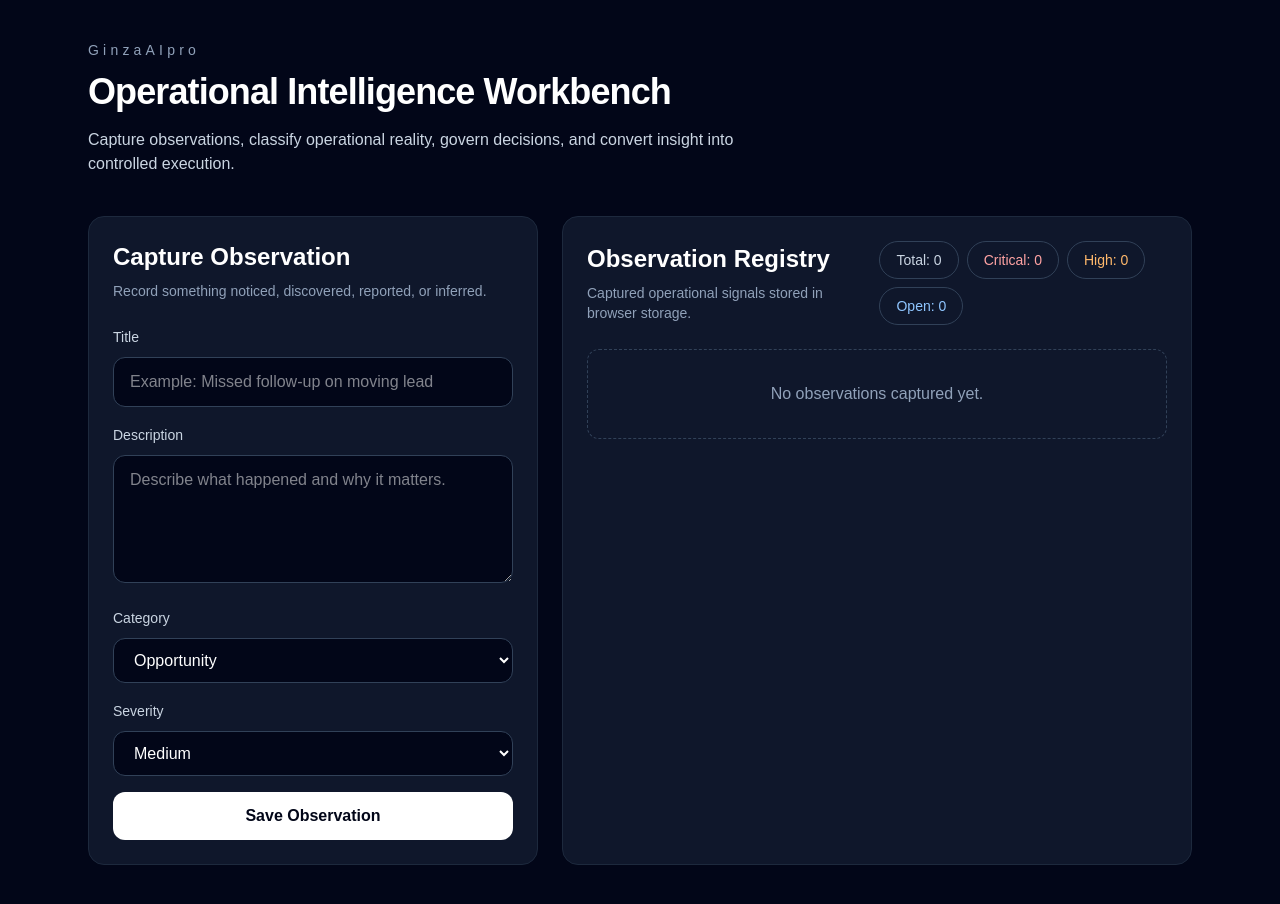
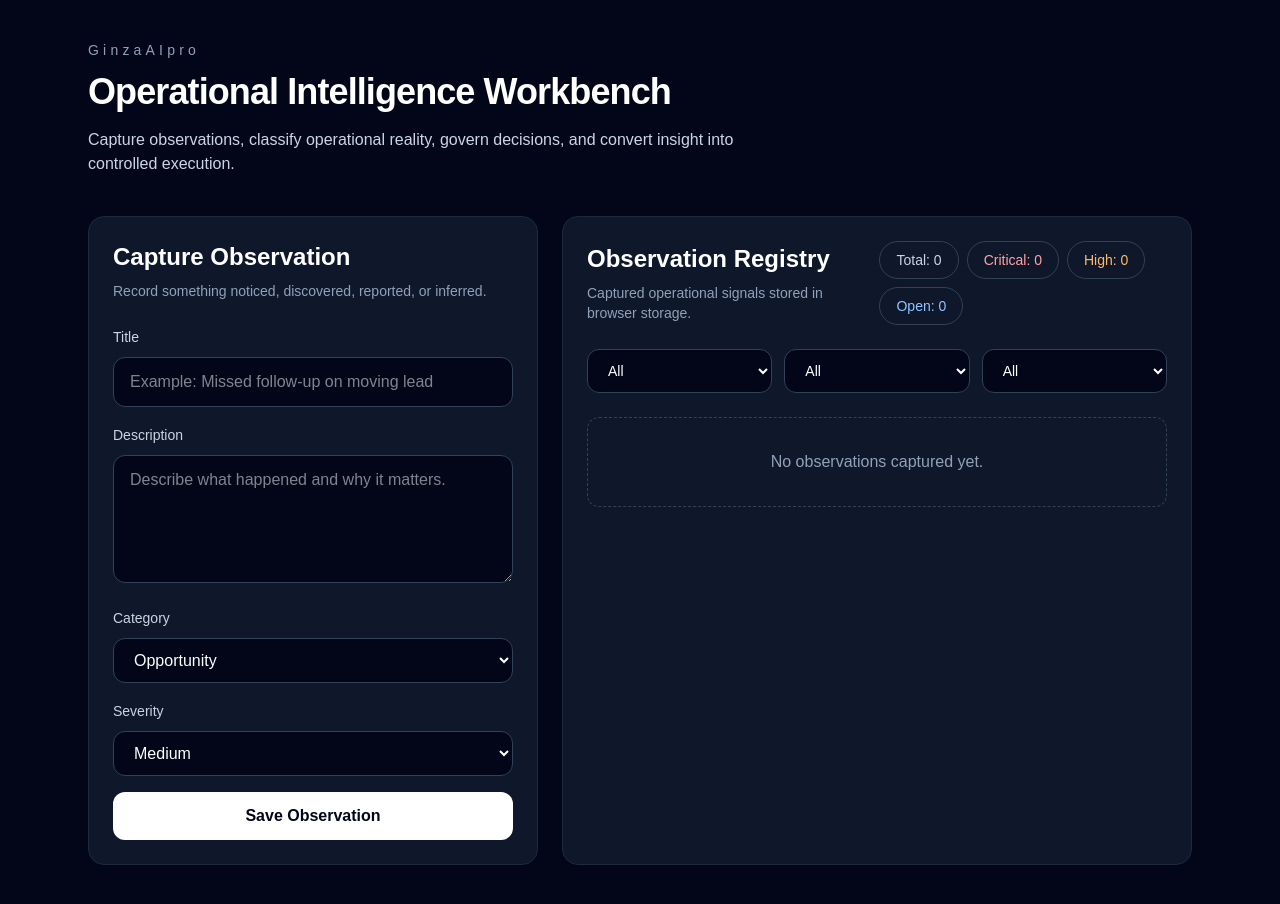
Before and after one commit to Simbaboop/GinzaAIpro, a Next.js app in the folder apps/ginzaaipro-dashboard/: page / in a window 1280 px wide. Built offline with nearby package versions, Linux system fonts and the light colour scheme.

Commit message:
Add Observation operational filters

```diff
--- a/apps/ginzaaipro-dashboard/src/app/page.tsx
+++ b/apps/ginzaaipro-dashboard/src/app/page.tsx
@@ -30,6 +30,9 @@ export default function Home() {
   const [description, setDescription] = useState("");
   const [category, setCategory] = useState("Opportunity");
   const [severity, setSeverity] = useState("Medium");
+  const [categoryFilter, setCategoryFilter] = useState("All");
+  const [severityFilter, setSeverityFilter] = useState("All");
+  const [statusFilter, setStatusFilter] = useState("All");
 
   useEffect(() => {
     const stored = localStorage.getItem("ginzaaipro_observations");
@@ -72,6 +75,18 @@ export default function Home() {
       ),
     );
   }
+  const filteredObservations = observations.filter((observation) => {
+    const matchesCategory =
+      categoryFilter === "All" || observation.category === categoryFilter;
+
+    const matchesSeverity =
+      severityFilter === "All" || observation.severity === severityFilter;
+
+    const matchesStatus =
+      statusFilter === "All" || observation.status === statusFilter;
+
+    return matchesCategory && matchesSeverity && matchesStatus;
+  });
 
   return (
     <main className="min-h-screen bg-slate-950 text-white">
@@ -181,14 +196,52 @@ export default function Home() {
                 </div>
               </div>
             </div>
+            <div className="mt-6 grid gap-3 md:grid-cols-3">
+              <select
+                className="rounded-xl border border-slate-700 bg-slate-950 px-4 py-3 text-sm text-white"
+                value={categoryFilter}
+                onChange={(event) => setCategoryFilter(event.target.value)}
+              >
+                <option>All</option>
+                {categories.map((item) => (
+                  <option key={item}>{item}</option>
+                ))}
+              </select>
+
+              <select
+                className="rounded-xl border border-slate-700 bg-slate-950 px-4 py-3 text-sm text-white"
+                value={severityFilter}
+                onChange={(event) => setSeverityFilter(event.target.value)}
+              >
+                <option>All</option>
+                {severities.map((item) => (
+                  <option key={item}>{item}</option>
+                ))}
+              </select>
+
+              <select
+                className="rounded-xl border border-slate-700 bg-slate-950 px-4 py-3 text-sm text-white"
+                value={statusFilter}
+                onChange={(event) => setStatusFilter(event.target.value)}
+              >
+                <option>All</option>
+                <option>New</option>
+                <option>Under Review</option>
+                <option>Approved</option>
+                <option>Rejected</option>
+                <option>In Progress</option>
+                <option>Resolved</option>
+                <option>Archived</option>
+              </select>
+            </div>
 
             <div className="mt-6 space-y-4">
-              {observations.length === 0 ? (
+              {filteredObservations.length === 0 ? (
                 <div className="rounded-xl border border-dashed border-slate-700 p-8 text-center text-slate-400">
                   No observations captured yet.
                 </div>
               ) : (
-                observations.map((observation) => (
+                filteredObservations.map((observation) => (
                   <div
                     key={observation.id}
                     className="rounded-xl border border-slate-800 bg-slate-950 p-5"
```
